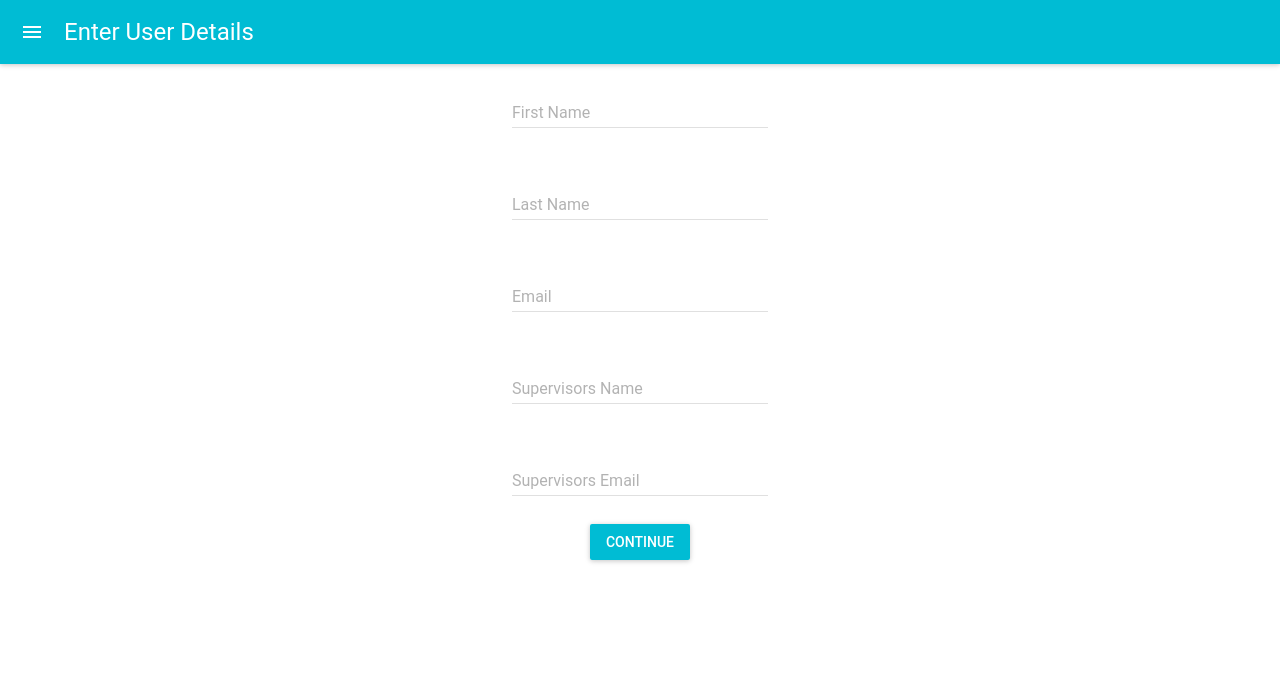
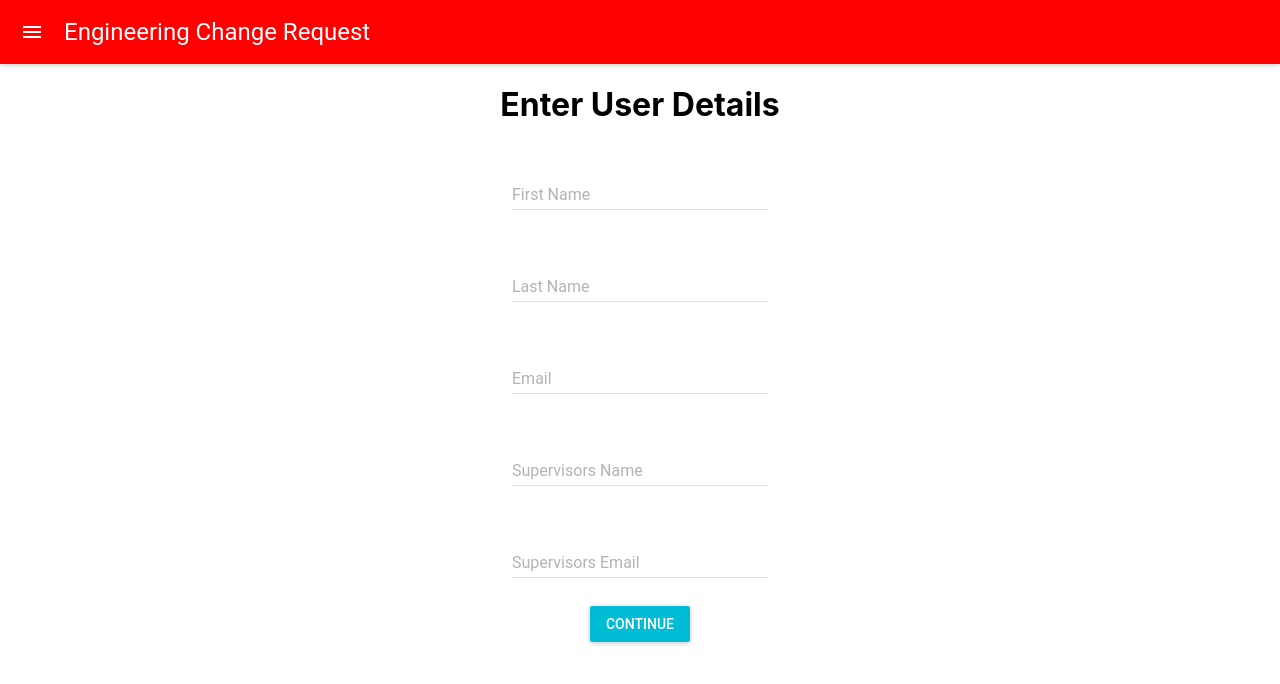
Before and after one commit to williamowilliams/form, a React (Create React App) app: page / in a window 1280 px wide. Shown: the top 684 px of the page. Built offline with nearby package versions, Linux system fonts and the light colour scheme.

Commit message:
CSS Styling test

```diff
--- a/src/components/FormUserDetails.js
+++ b/src/components/FormUserDetails.js
@@ -3,6 +3,7 @@ import MuiThemeProvider from 'material-ui/styles/MuiThemeProvider';
 import AppBar from 'material-ui/AppBar';
 import TextField from 'material-ui/TextField';
 import RaisedButton from 'material-ui/RaisedButton';
+
 
 export class FormUserDetails extends Component {
     continue = e => {
@@ -14,7 +15,8 @@ export class FormUserDetails extends Component {
         return (
             <MuiThemeProvider>
                 <React.Fragment>
-                    <AppBar title="Enter User Details" />
+                    <AppBar style={{ background: 'red' }} title="Engineering Change Request" />
+                    <h1>Enter User Details</h1>
                     <TextField
                         hintText="Enter Your First Name"
                         floatingLabelText="First Name"
```
Also changed, not shown: src/App.css (line endings or trailing spaces).
